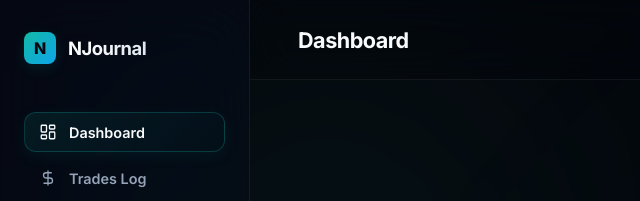
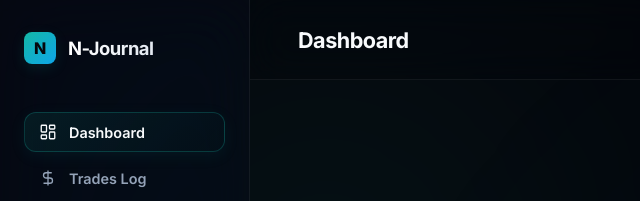
Before and after one commit to nakunnn/NJOURNAL, a website: page public/index.html in a window 1280 px wide. Shown: the top 201 px of the page, 0-640 px from the left. Drawn offline with nearby package versions, Linux system fonts and the light colour scheme; no server answers.

Commit message:
style: rename title and brand in UI to N-Journal

```diff
--- a/public/index.html
+++ b/public/index.html
@@ -3,7 +3,7 @@
 <head>
   <meta charset="UTF-8">
   <meta name="viewport" content="width=device-width, initial-scale=1.0">
-  <title>NJournal - Premium Trading Journal</title>
+  <title>N-Journal</title>
   <link rel="stylesheet" href="index.css">
   <!-- Chart.js for data visualization -->
   <script src="https://cdn.jsdelivr.net/npm/chart.js"></script>
@@ -15,7 +15,7 @@
     <aside class="sidebar">
       <div class="brand">
         <div class="brand-logo">N</div>
-        <div class="brand-name">NJournal</div>
+        <div class="brand-name">N-Journal</div>
       </div>
 
       <ul class="nav-links">
```
